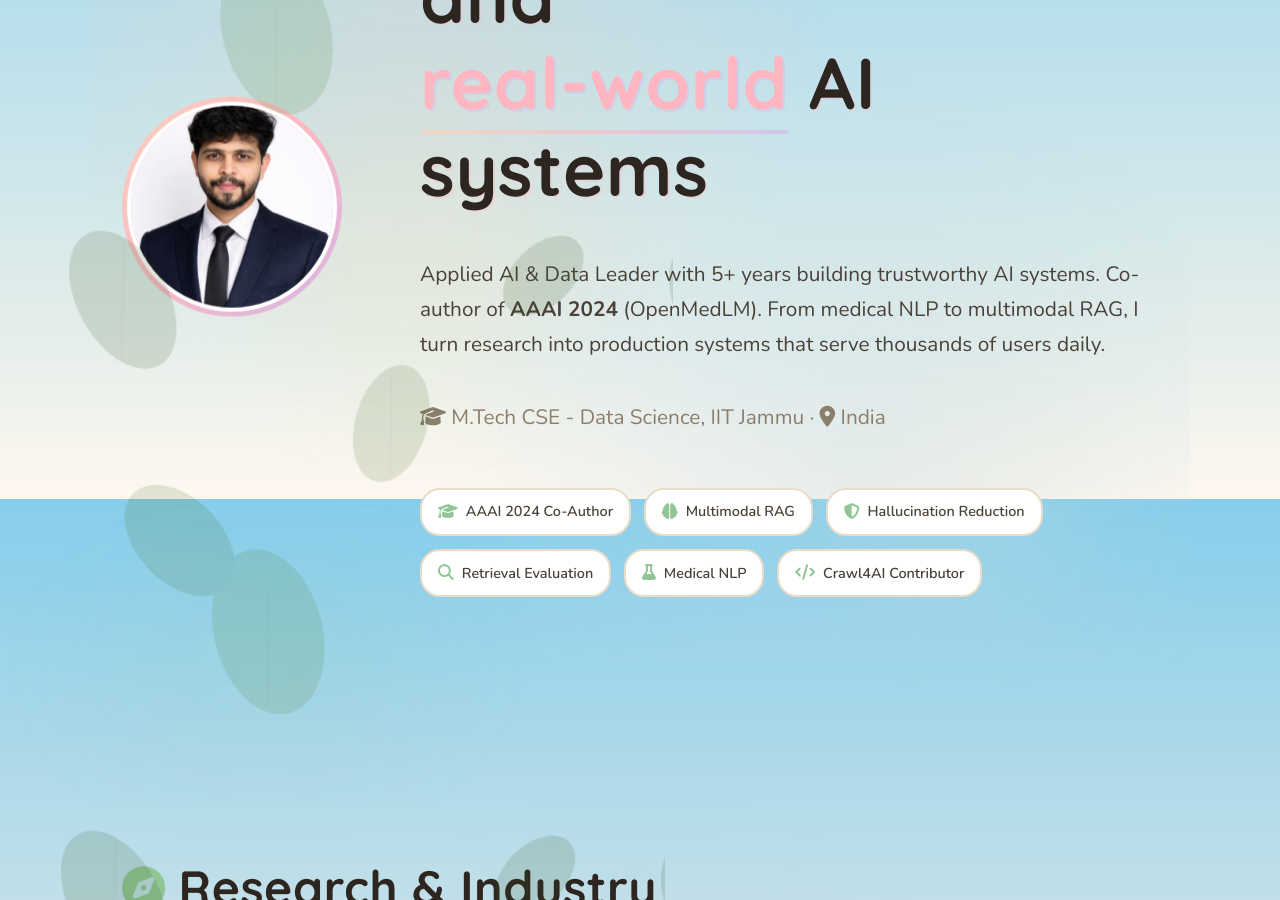
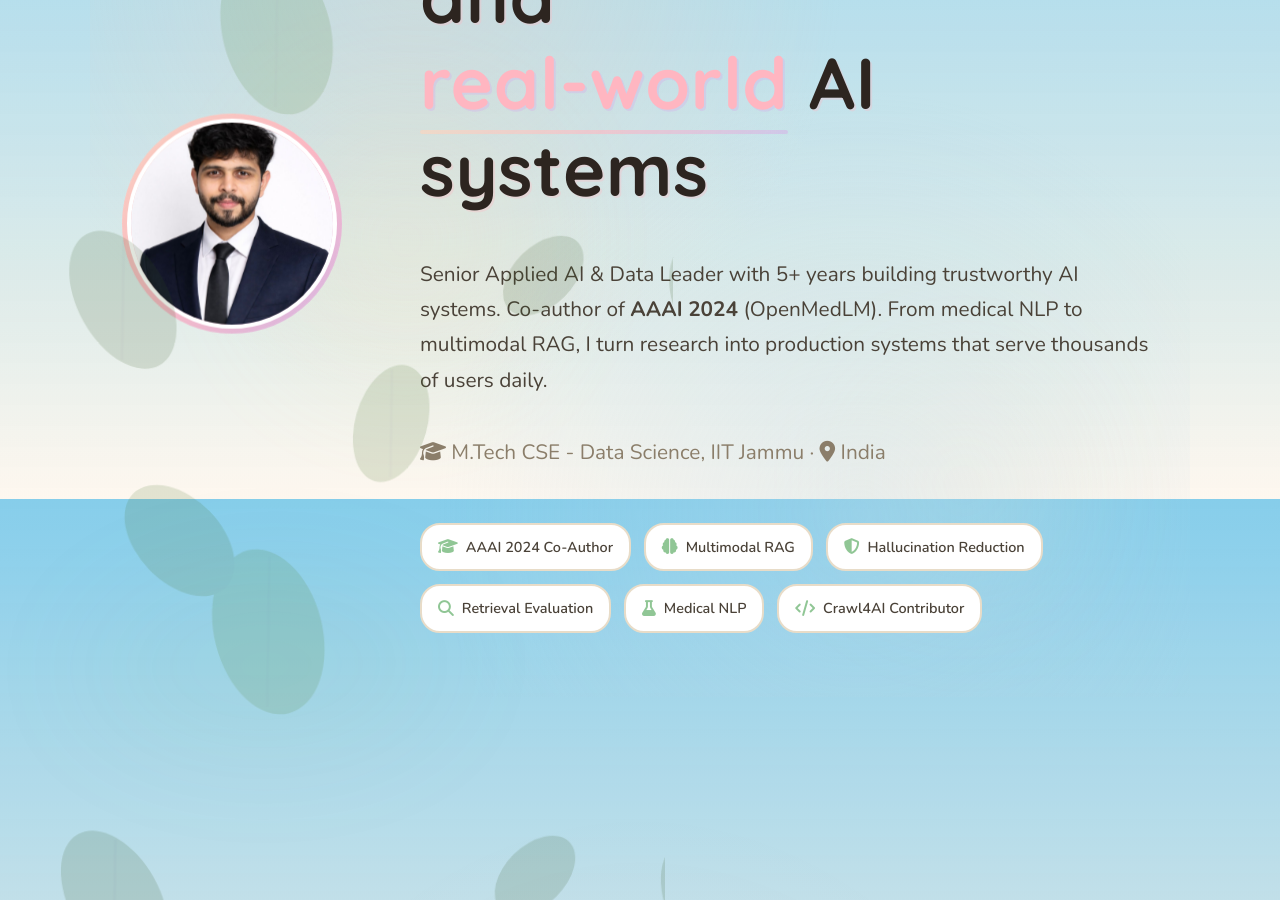
Before and after one commit to mayank1101/mayank1101.github.io, a Jekyll site: the page built from index.html, in a window 1280 px wide and 900 px high, scrolled down 401 px. Built offline with Jekyll 4.4.1, drawn with Linux system fonts in a browser that asks for light colours.

Commit message:
updated index and about html pages

```diff
--- a/about.html
+++ b/about.html
@@ -17,7 +17,7 @@
         <div class="hero-text">
             <h1>About Me</h1>
             <p>
-                I'm an AI/ML Engineer and Researcher who bridges the gap between cutting-edge research
+                I'm a Senior Applied AI & Data Engineer and Researcher who bridges the gap between cutting-edge research
                 and real-world production systems. With 5+ years of experience, I've contributed to
                 academic publications (AAAI 2024), built systems serving 10,000+ users daily, and
                 continue to explore the frontiers of GenAI, NLP, and multimodal AI.
--- a/index.html
+++ b/index.html
@@ -19,7 +19,7 @@
                 <span class="hero-highlight">real-world</span> AI systems
             </h1>
             <p>
-                Applied AI & Data Leader with 5+ years building trustworthy AI systems.
+                Senior Applied AI & Data Leader with 5+ years building trustworthy AI systems.
                 Co-author of <strong>AAAI 2024</strong> (OpenMedLM). From medical NLP to multimodal RAG,
                 I turn research into production systems that serve thousands of users daily.
             </p>
```
